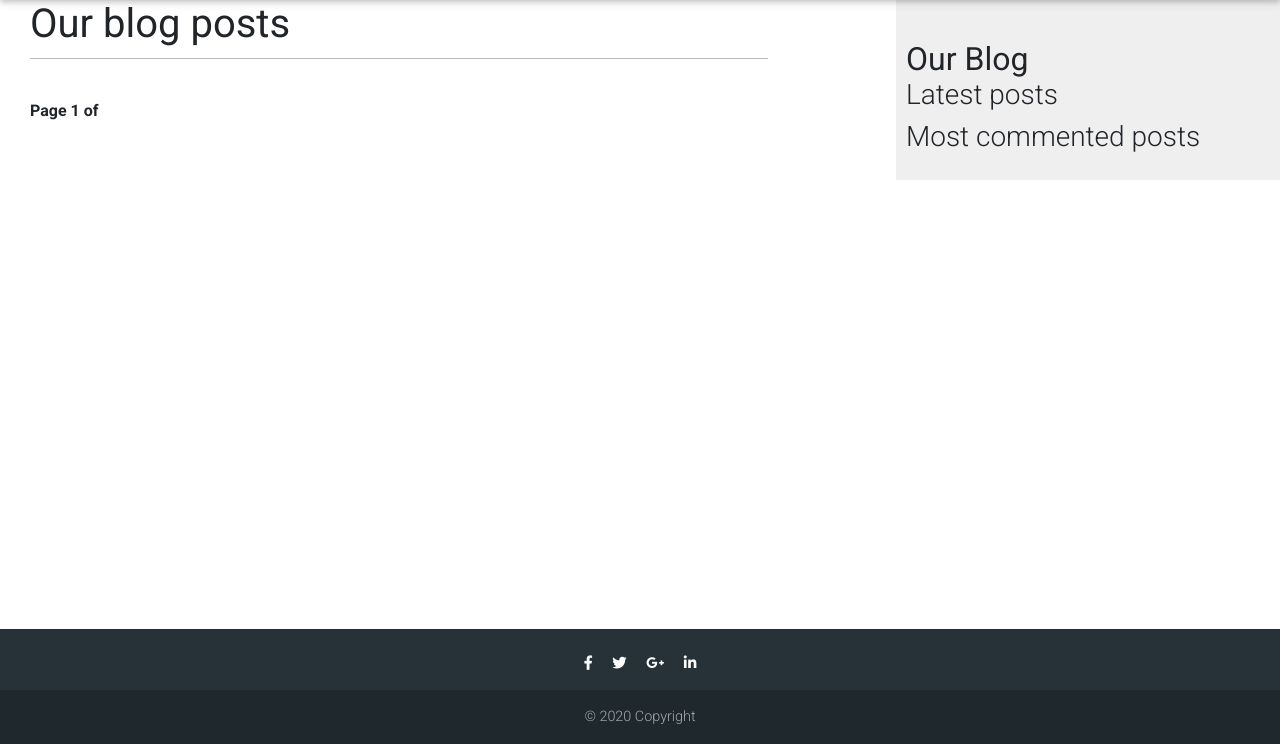
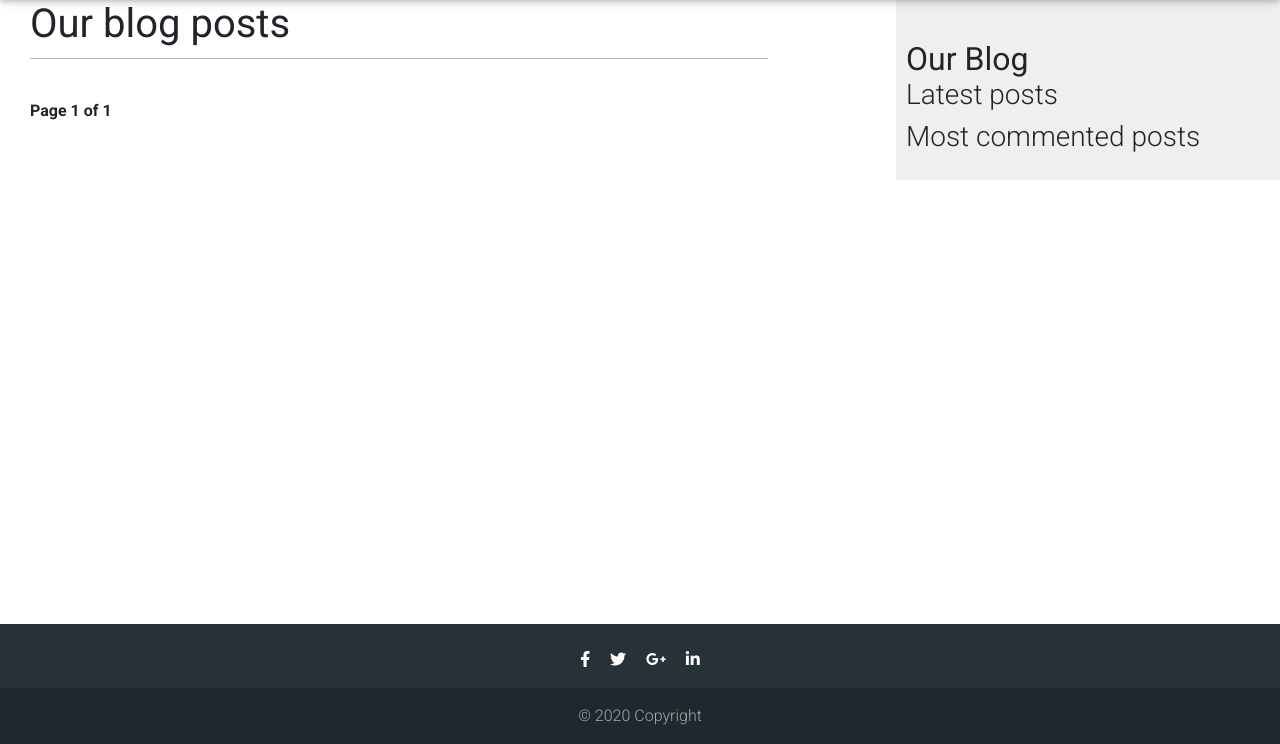
Before and after one commit to Simomir/My_shop, a Django app: page /blog/ in a window 1280 px wide. Shown: the part 56-800 px from the top of the page. Run offline with Django 3.2, Linux system fonts and the light colour scheme; data that the repository does not hold is empty; some libraries are stand-ins or nearby versions.

Commit message:
Fixed blog index html and pagination display number of pages.

```diff
--- a/blog/views.py
+++ b/blog/views.py
@@ -7,7 +7,7 @@ from blog.models import Post
 class PostListView(ListView):
     queryset = Post.published.all()
     context_object_name = 'posts'
-    paginate_by = 5
+    paginate_by = 6
     template_name = 'blog/index.html'
 
 
--- a/static/blog/css/blog.css
+++ b/static/blog/css/blog.css
@@ -45,3 +45,7 @@ p.date {
     clear: both;
     height: 120px;
 }
+
+.font-small {
+    font-size: 1rem;
+}
--- a/templates/blog/partials/pagination.html
+++ b/templates/blog/partials/pagination.html
@@ -4,7 +4,7 @@
             <a href="?page={{ page.previous_page_number }}">Previous</a>
         {% endif %}
         <span class="current">
-            Page {{ page.number }} of {{ Page.paginator.num_pages }}
+            Page {{ page.number }} of {{ page.paginator.num_pages }}
         </span>
         {% if page.has_next %}
             <a href="?page={{ page.next_page_number }}">Next</a>
--- a/templates/blog/shared/base.html
+++ b/templates/blog/shared/base.html
@@ -14,12 +14,14 @@
     {% block styles %}{% endblock %}
 </head>
 <body>
-    {% include 'blog/partials/navbar.html' %}
+    <div class="sticky-top">
+        {% include 'blog/partials/navbar.html' %}
+        {% include 'blog/partials/sidebar.html' %}
+    </div>
     <div id="content">
         {% block content %}
         {% endblock %}
     </div>
-    {% include 'blog/partials/sidebar.html' %}
     <div class="clear">{% include 'blog/partials/footer.html' %}</div>
 </body>
 </html>
```
Also changed, not shown: media/blog/posts/images/coffee_cup.jpg (added).
